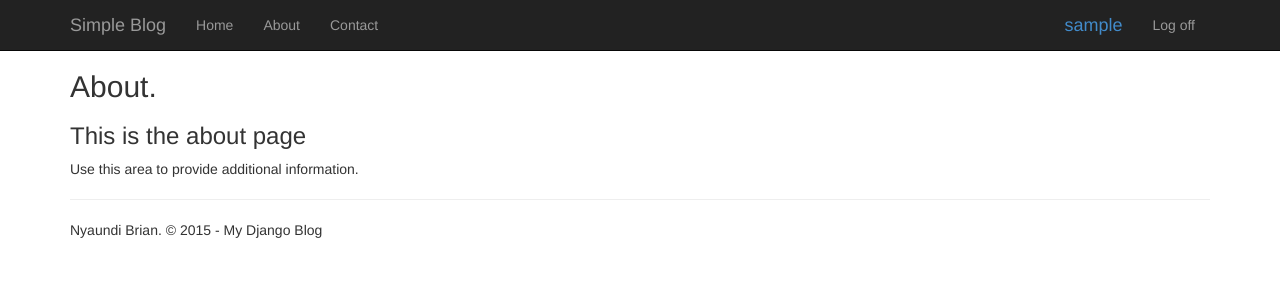
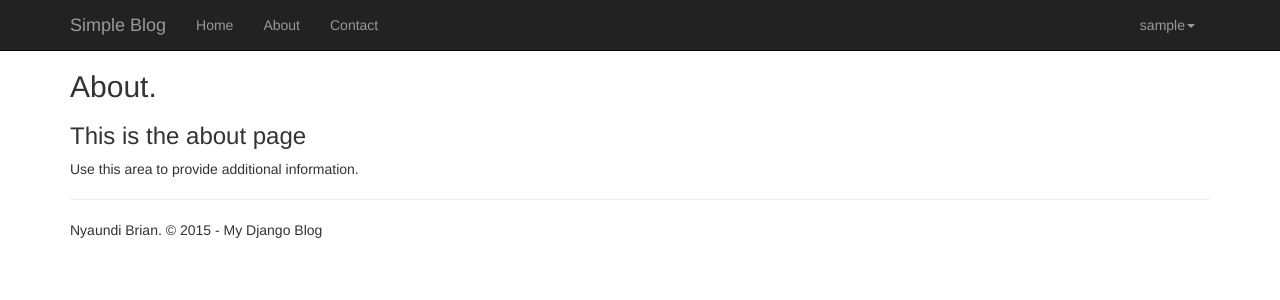
Before and after one commit to sifhic/blog, a Django app: page /blog/about/ in a window 1280 px wide. Shown: the top 300 px of the page. Run offline with Django 3.2, Linux system fonts and the light colour scheme; the visitor is signed in with stand-in values (Sample User, id 1).

Commit message:
remove hardcoded urls add dropdown nav for authenticated users add visible admin site  link in dropdown

```diff
--- a/blog/templates/blog/loginpartial.html
+++ b/blog/templates/blog/loginpartial.html
@@ -1,9 +1,16 @@
 {% if user.is_authenticated %}
-<form id="logoutForm" action="/blog/logout" method="post" class="navbar-right">
+<form id="logoutForm" action="{% url 'blog:logout' %}" method="post" class="navbar-right">
     {% csrf_token %}
     <ul class="nav navbar-nav navbar-right">
-        <li> <span class="navbar-brand"><a href="/admin"> {{ user.username }}</a></span></li>
-        <li><a href="javascript:document.getElementById('logoutForm').submit()">Log off</a></li>
+
+
+        <li class="dropdown">
+            <a href="#" class="dropdown-toggle" data-toggle="dropdown">{{ user.username }}<b class="caret"></b> </a>
+            <ul class="dropdown-menu">
+                <li><a href="{% url 'admin:index' %}">Admin site</a></li>
+                <li><a href="javascript:document.getElementById('logoutForm').submit()">Logout</a> </li>
+            </ul>
+        </li>
     </ul>
 
 </form>
```
